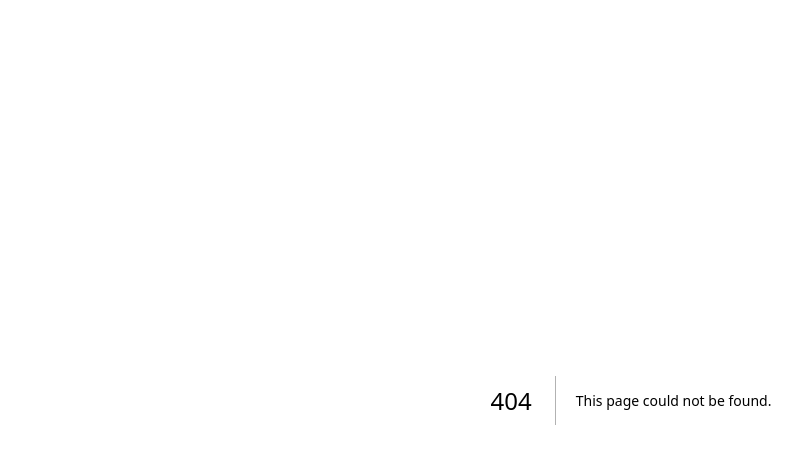
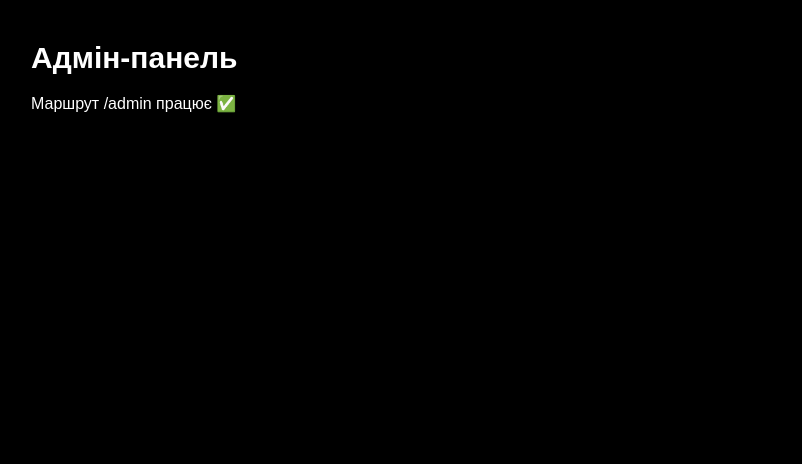
Before and after one commit to ostretiak-cloud/needs-platform, a Next.js app: page /admin in a window 1280 px wide. Before the commit this address had no page. Shown: the top 464 px of the page, without its empty margins (9-811 px from the left). Built offline with nearby package versions, Linux system fonts and the light colour scheme.

Commit message:
Add admin route

```diff
--- /dev/null
+++ b/app/admin/page.js
@@ -0,0 +1,8 @@
+export default function AdminPage() {
+  return (
+    <main className="min-h-screen bg-black text-white p-10">
+      <h1 className="text-3xl font-bold mb-4">Адмін-панель</h1>
+      <p>Маршрут /admin працює ✅</p>
+    </main>
+  );
+}
```
